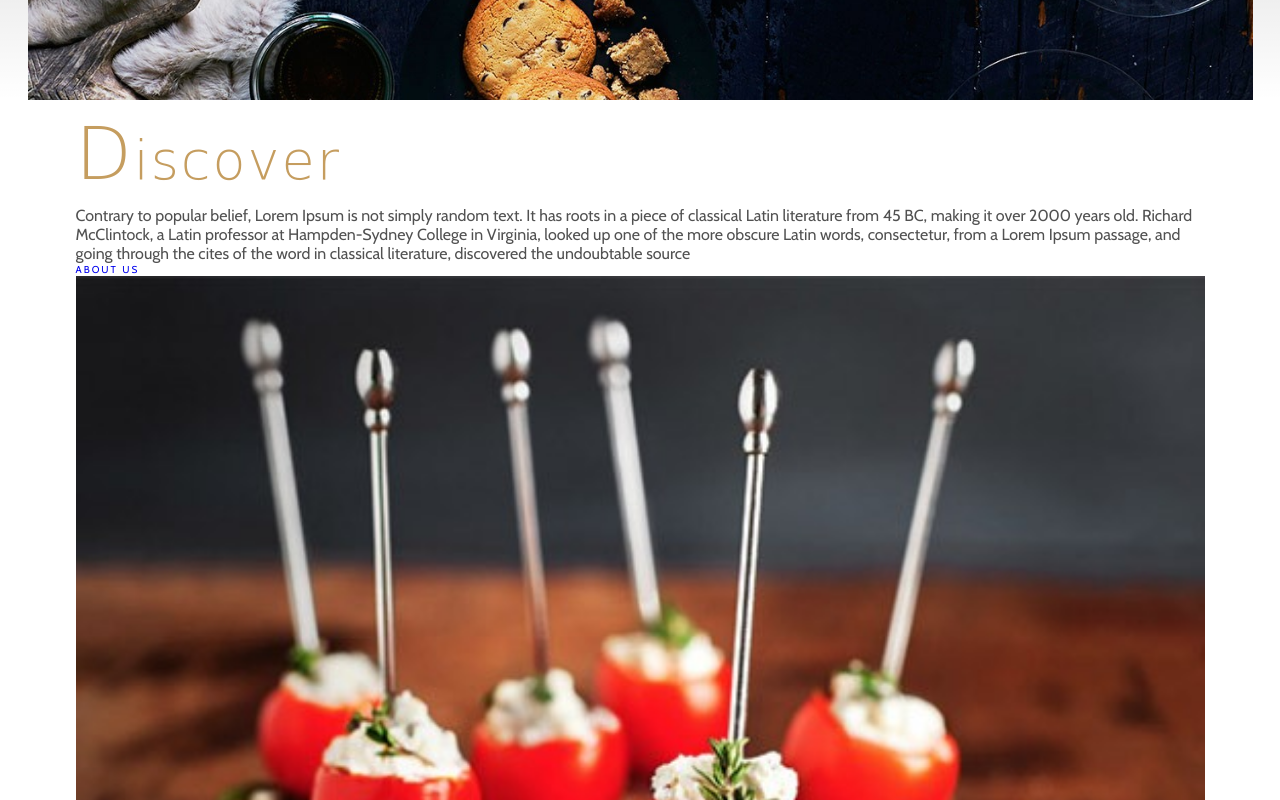
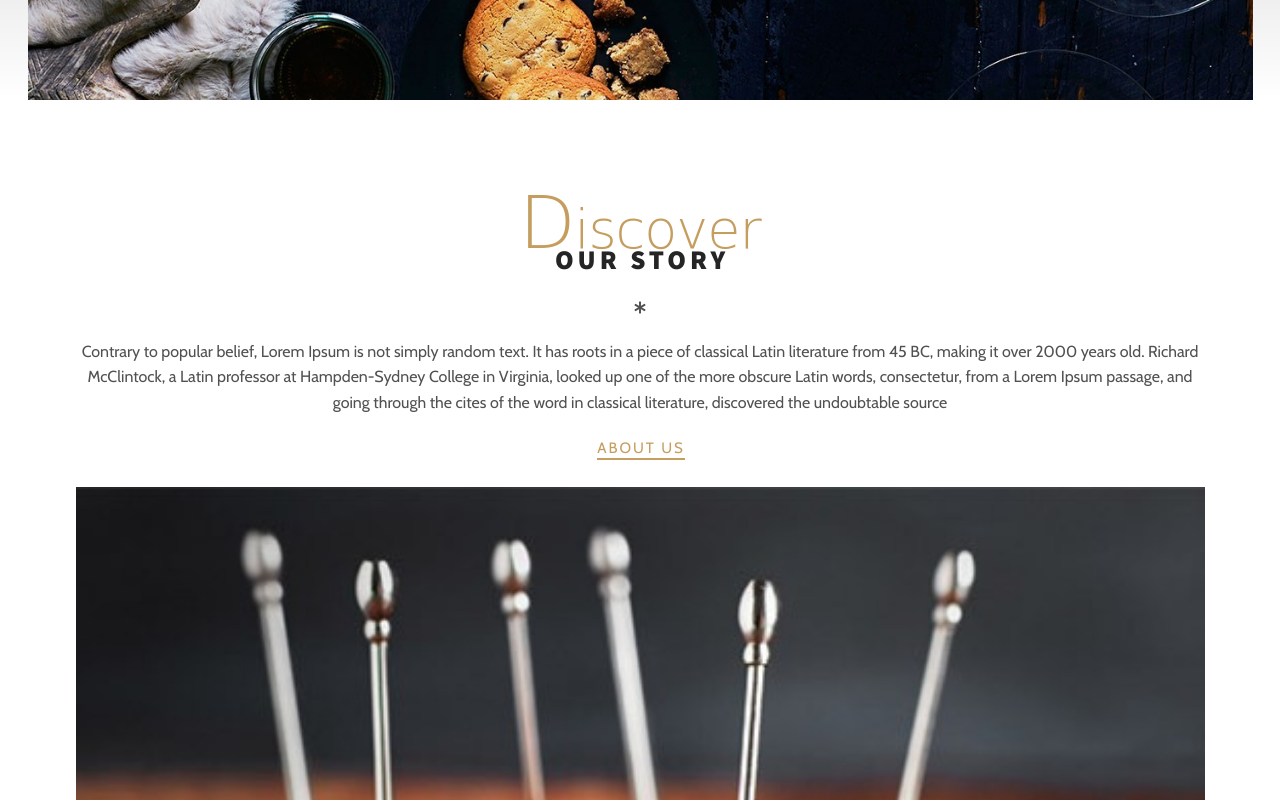
Before and after one commit to lu15v/The-Rosa-Restaurant, a plain HTML site: page index.html in a window 1280 px wide. Shown: the part 700-1500 px from the top of the page. Drawn offline with nearby package versions, Linux system fonts and the light colour scheme; a web font is replaced by a local one.

Commit message:
STYLE: discover section styles added

```diff
--- a/index.html
+++ b/index.html
@@ -71,6 +71,7 @@
                                     <span class="first-letter">D</span>iscover
                                 </h2>
                                 <h1 class="headline headline-dark">Our story</h1>
+                                <div class="asterisk"><i class="fas fa-asterisk"></i></div>
                             </div>
                             <p>
                                 Contrary to popular belief, Lorem Ipsum is not simply random text. It has roots in a piece of classical Latin literature from 45 BC,
--- a/styles.css
+++ b/styles.css
@@ -258,3 +258,71 @@ header{
     color: #fff;
     background-color: var(--secondary-font-color);
 }
+
+/*Discover section */
+
+.global-headline{
+    text-align: center;
+    margin-top: 3.9rem;
+}
+
+.discover-our-story .global-headline{
+    margin-top: 6.9rem;
+}
+
+.global-headline .asterisk{
+    color: var(--body-font-color);
+    margin:  2.4rem 0;
+}
+
+.headline-dark{
+    color: var(--main-font-color-dark);
+    letter-spacing: .4rem;
+    margin-right: -.4rem;
+}
+
+.global-headline .sub-headline{
+    letter-spacing: -1px;
+    line-height: .42;
+}
+
+.restaurant-info{
+    text-align: center;
+}
+
+.restaurant-description{
+    margin-bottom: 3rem;
+}
+
+.restaurant-description p{
+    line-height: 1.6;
+    margin-bottom: 2.4rem;
+}
+
+.body-btn{
+    font-size: 1.5rem;
+    color: var(--secondary-font-color);
+    position: relative;
+    transition: color .5s;
+}
+
+.body-btn::before{
+    content:'';
+    position: absolute;
+    left: 0;
+    bottom: -3px;
+    width: 100%;
+    height: 2px;
+    background-color: var(--secondary-font-color);
+    transition: background-color .5s;
+}
+
+.body-btn:hover,
+.body-btn:focus{
+    color: var(--main-font-color-dark);
+}
+
+.body-btn:hover::before,
+.body-btn:focus::before{
+    background-color: var(--main-font-color-dark);
+}
```
